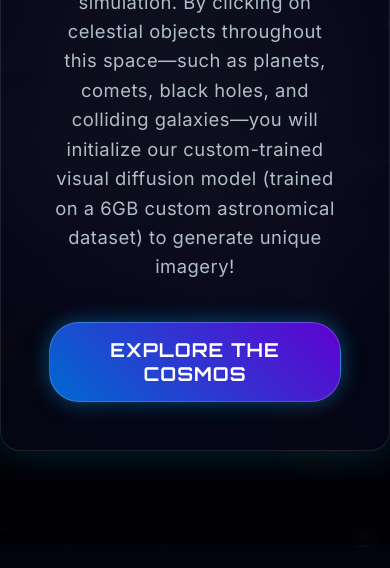
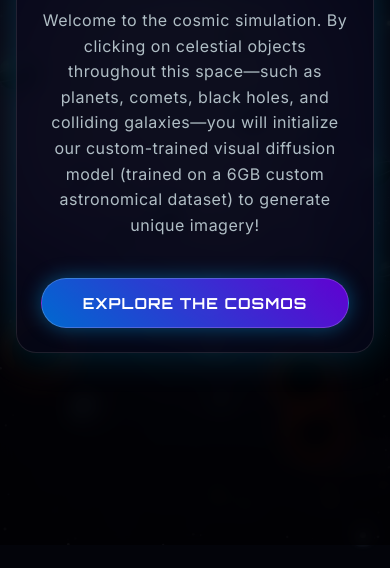
Before and after one commit to HimavanthMahesh/deep-space-diffusion, a plain HTML site: page index.html in a window 390 px wide. Shown: the part 299-867 px from the top of the page. Drawn offline with Linux system fonts and the light colour scheme; animation ran at ten frames a second.

Commit message:
Improve small-screen layout

```diff
--- a/styles.css
+++ b/styles.css
@@ -614,3 +614,37 @@ button:hover {
   box-shadow: 0 6px 25px rgba(170, 0, 255, 0.5);
   background: linear-gradient(135deg, #00d4ff, #bb33ff);
 }
+
+@media (max-width: 640px) {
+  .intro-content,
+  .modal-content {
+    width: calc(100% - 2rem);
+    padding: 1.5rem;
+    gap: 1.25rem;
+  }
+
+  .intro-title {
+    font-size: 1.65rem;
+  }
+
+  .intro-text,
+  p {
+    font-size: 1rem;
+  }
+
+  h2 {
+    font-size: 1.35rem;
+  }
+
+  #enter-universe-btn,
+  button {
+    width: 100%;
+    padding: 0.9rem 1.25rem;
+    font-size: 0.95rem;
+  }
+
+  .loader {
+    width: 90px;
+    height: 90px;
+  }
+}
```
